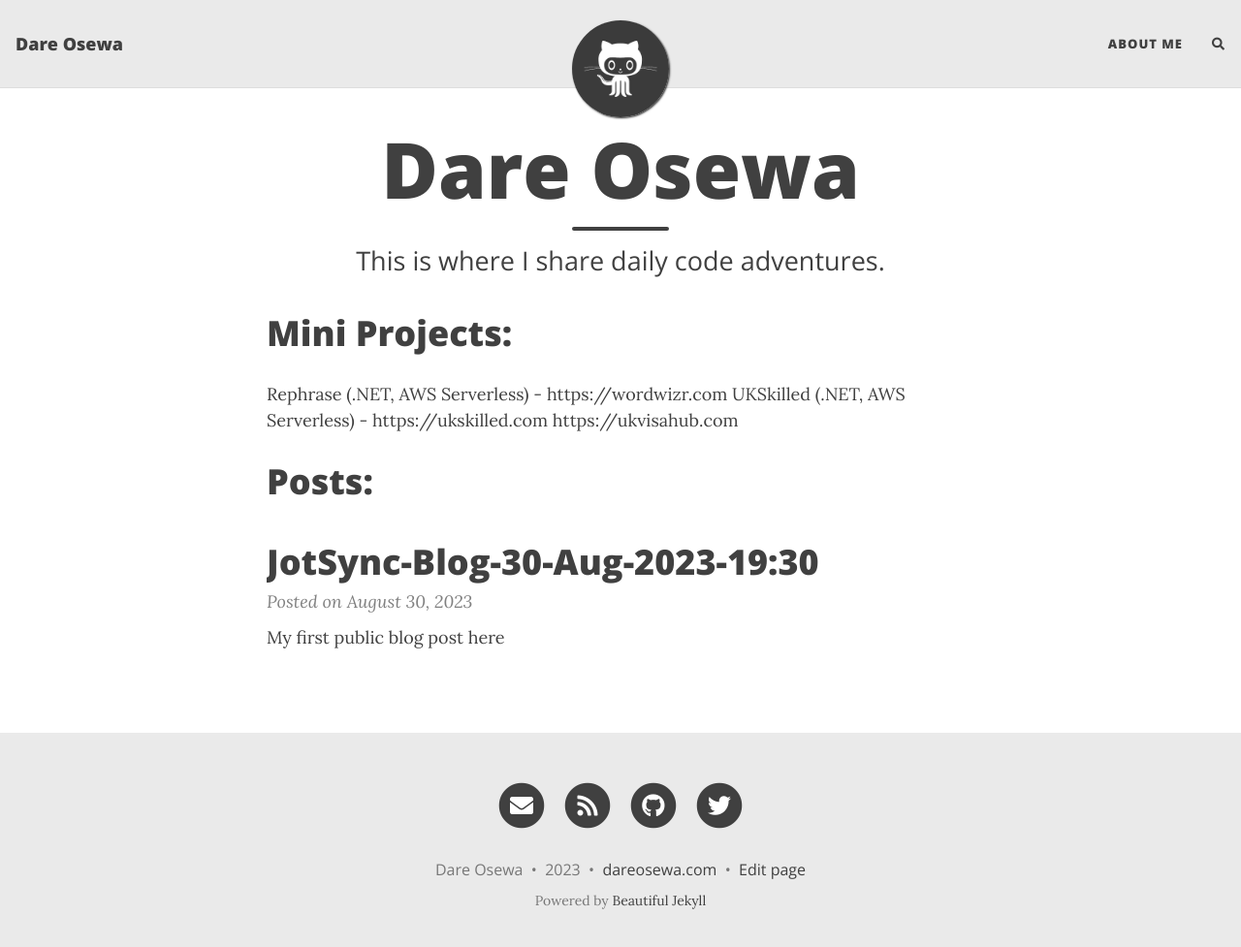
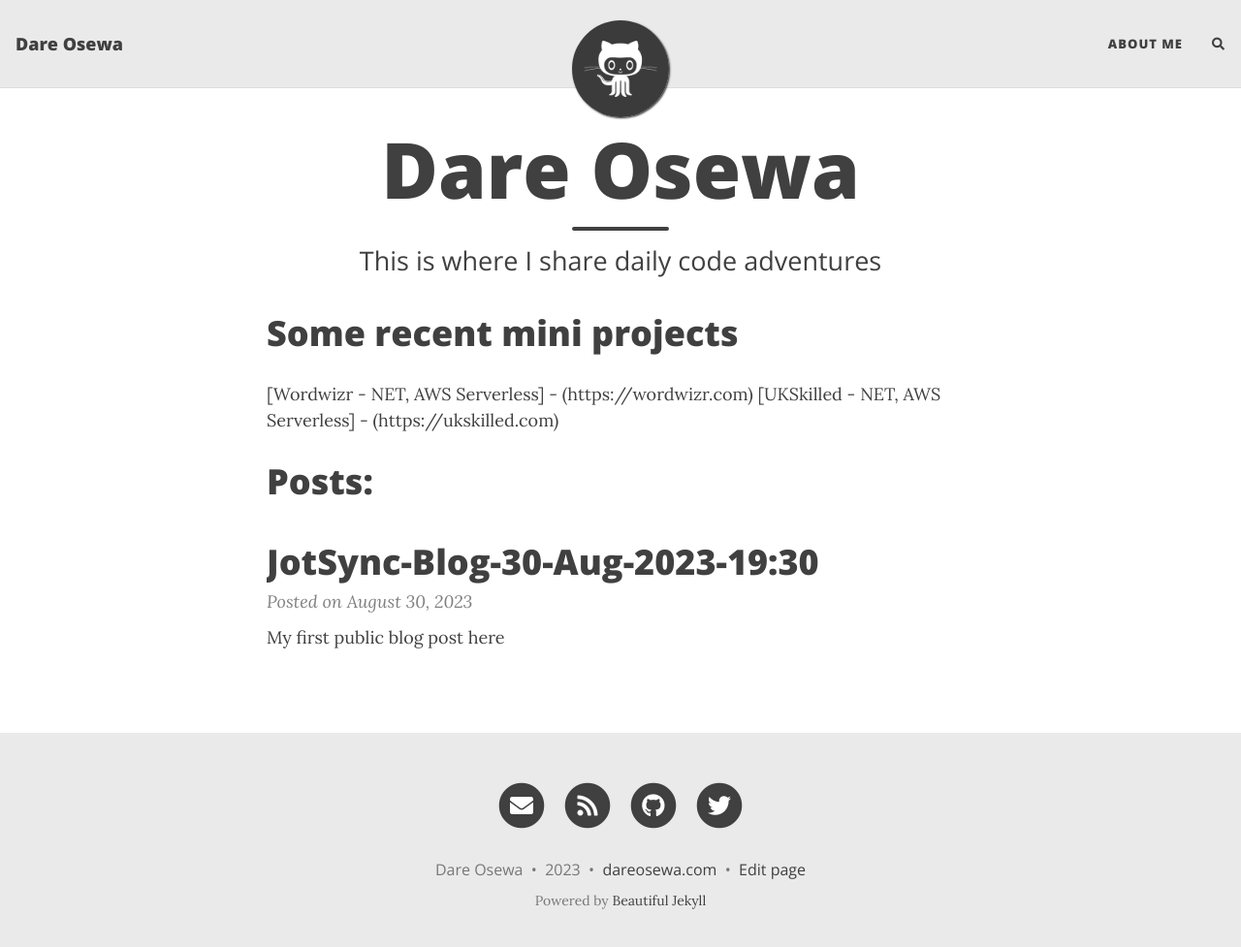
Before and after one commit to osewadare/dareosewa, a Jekyll site: the page built from index.md, in a window 1280 px wide and 990 px high. Shown: the top 977 px of the window at 97% size. Built offline with Jekyll 4.4.1, drawn with Linux system fonts in a browser that asks for light colours; nearby versions of some CDN libraries; comment, search, counter and statistics services are not loaded.

Commit message:
Update index.md

```diff
--- a/index.md
+++ b/index.md
@@ -1,13 +1,12 @@
 ---
 layout: home
 title: Dare Osewa
-subtitle: This is where I share daily code adventures.
+subtitle: This is where I share daily code adventures
 ---
 
-# Mini Projects:
+# Some recent mini projects
 
-Rephrase (.NET, AWS Serverless) - https://wordwizr.com
-UKSkilled (.NET, AWS Serverless) - https://ukskilled.com https://ukvisahub.com
-
+[Wordwizr - NET, AWS Serverless] - (https://wordwizr.com)
+[UKSkilled - NET, AWS Serverless] - (https://ukskilled.com)
 
 # Posts:
```
